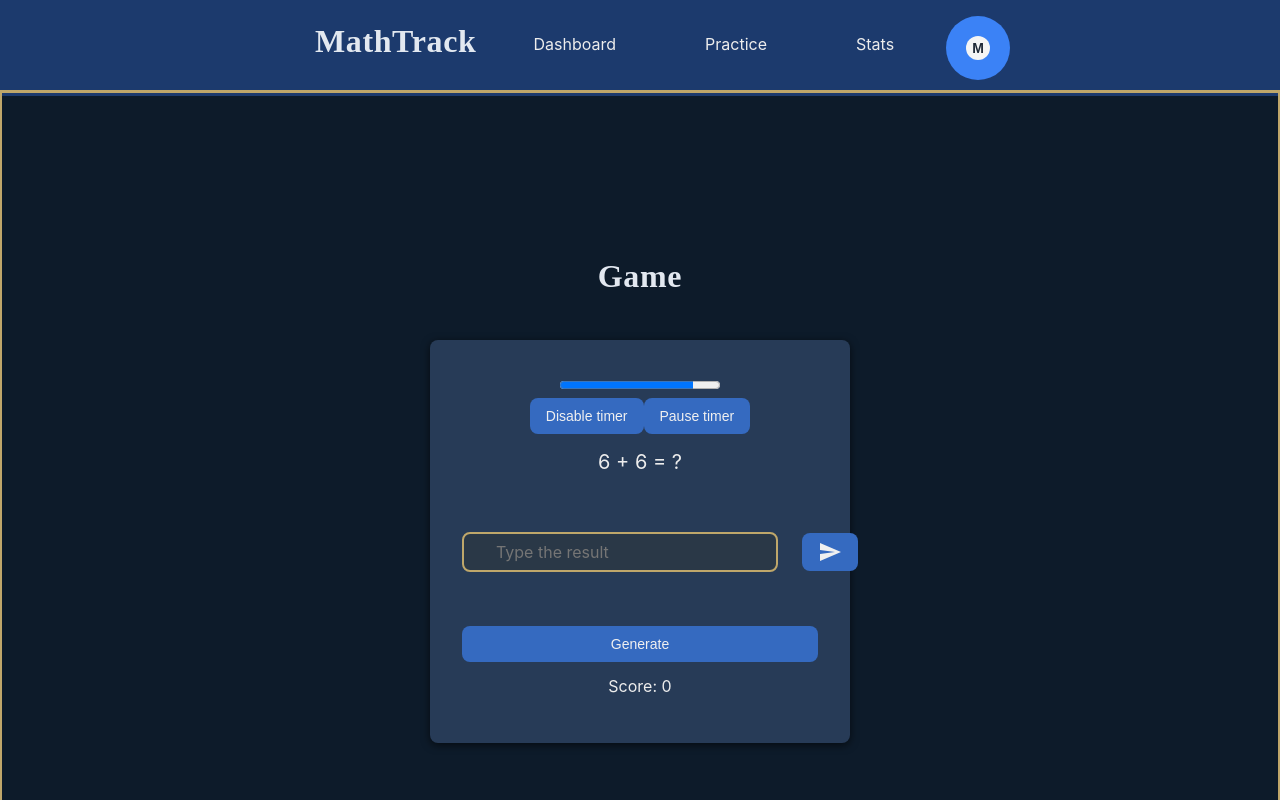
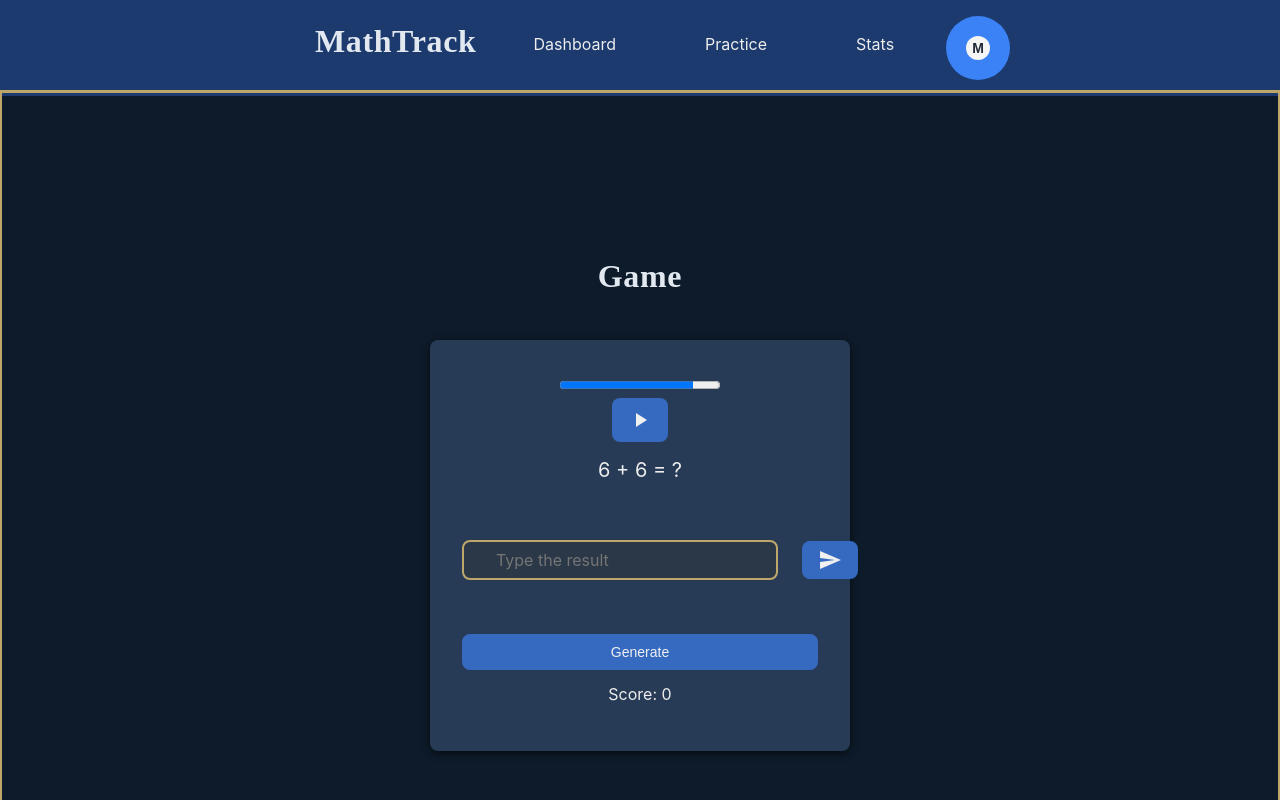
Before and after one commit to LuisDev912/EduMath-Track, a React (Vite) app in the folder frontend/: page /game/addition/easy in a window 1280 px wide. Shown: the top 800 px of the page. Built offline with nearby package versions, Linux system fonts and the light colour scheme.

Commit message:
refactor(game): update Timer component buttons - Replace the "Pause" and "Continue" text buttons with icon buttons for better UX. - Add aria-labels for better accessibility. - Comment out the enable/disable button as it should be in the settings menu.

```diff
--- a/frontend/src/game/gameplay/components/Timer/Timer.tsx
+++ b/frontend/src/game/gameplay/components/Timer/Timer.tsx
@@ -25,11 +25,20 @@ function Timer({
             </progress>
 
             <div className="flex justify-center">
-                <Button onClick={onToggleEnabled}>
+                {/* <Button
+                    onClick={onToggleEnabled}
+                    aria-label={isEnabled ? t("game.timer.disable") : t("game.timer.enable")}>
                     {isEnabled ? t("game.timer.disable") : t("game.timer.enable")}
                 </Button>
-                <Button onClick={onTogglePaused} disabled={!isEnabled}>
-                    {isPaused ? t("game.timer.resume") : t("game.timer.pause")}
+                this button is commented out because the option to enable/disable the timer has to be in the settings menu, not in the game itself.
+                */}
+
+                <Button
+                    onClick={onTogglePaused}
+                    disabled={!isEnabled}
+                    aria-label={isPaused ? t("game.timer.resume") : t("game.timer.pause")}
+                >
+                    {isPaused ? <PauseIcon /> : <ContinueIcon />}
                 </Button>
             </div>
         </div>
```
